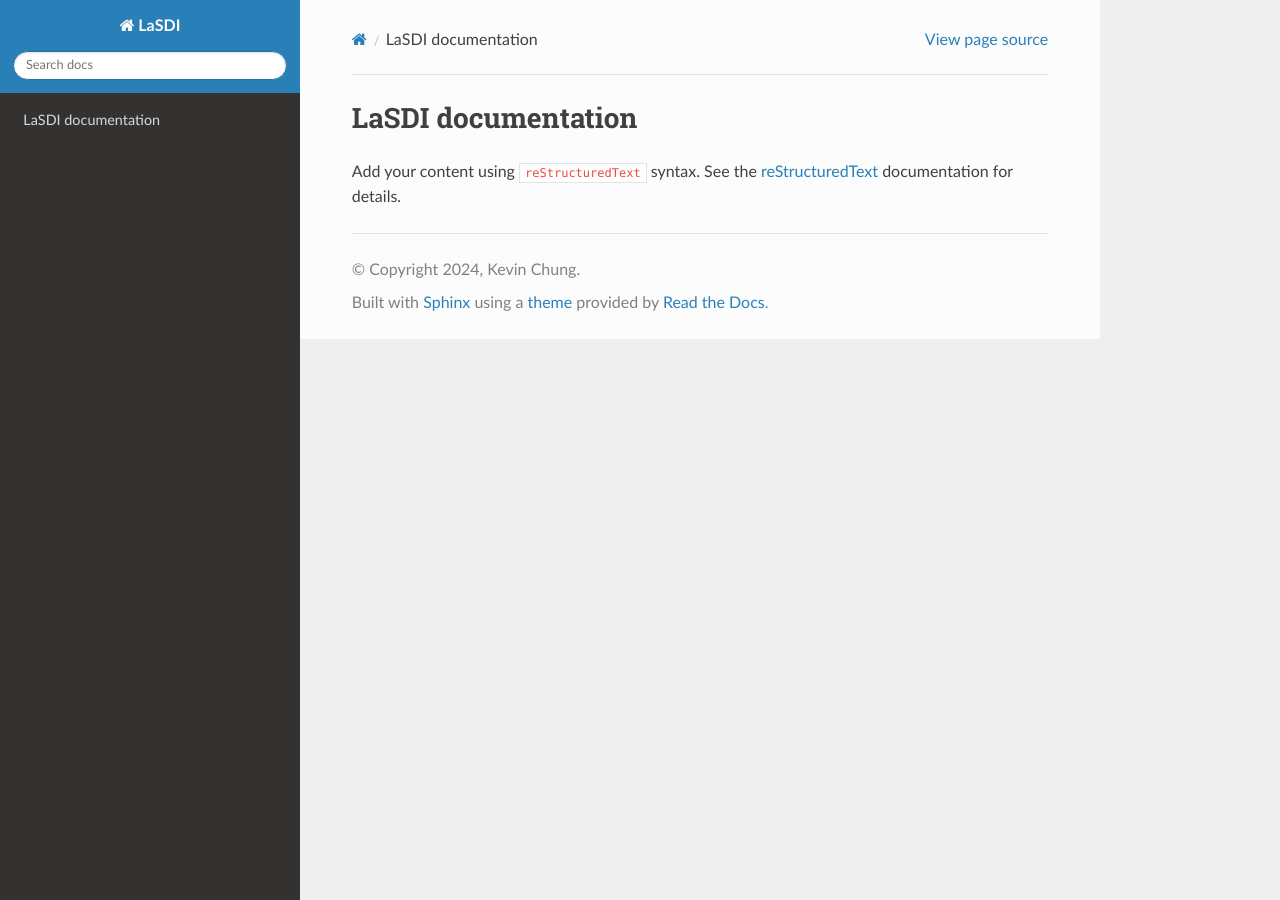
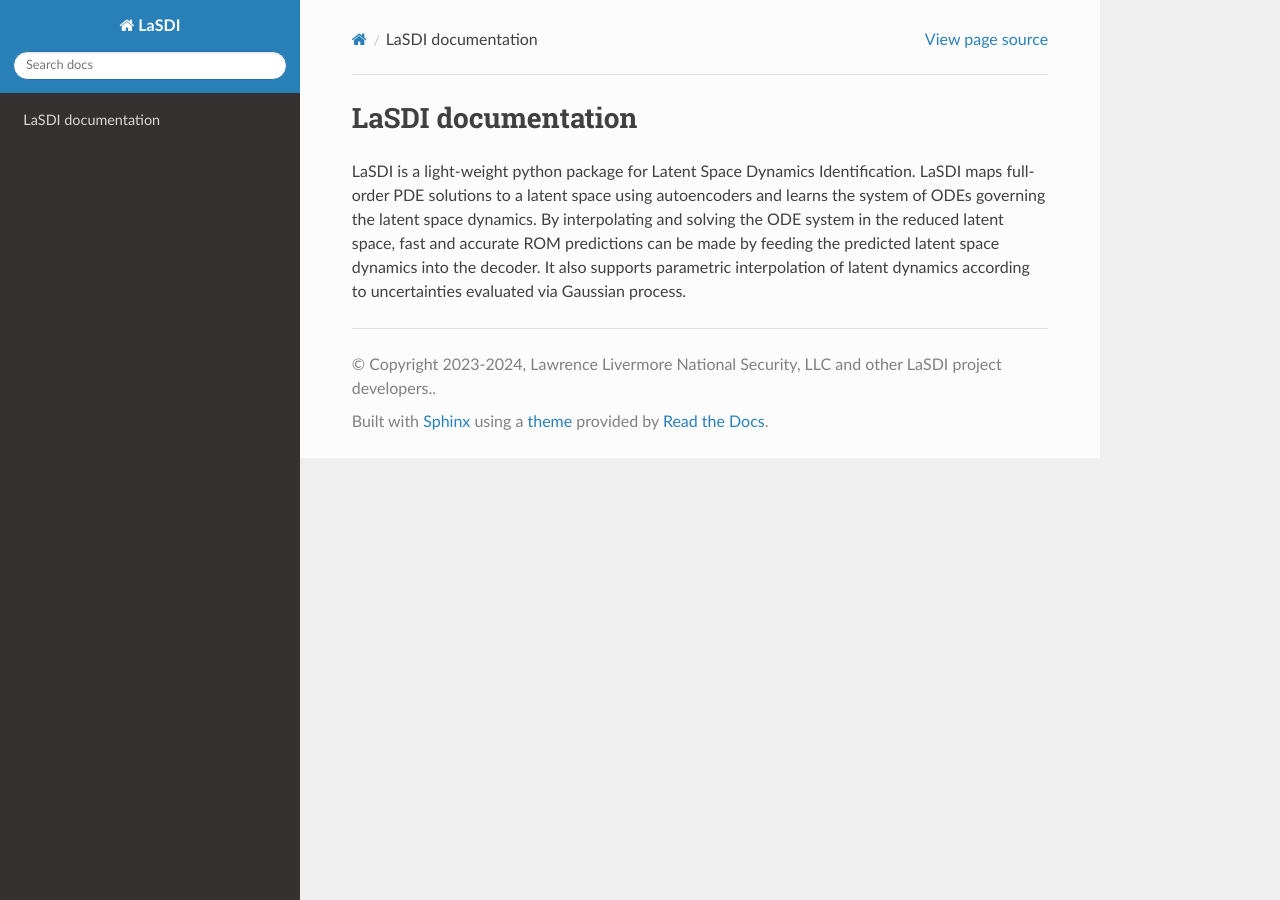
Before and after one commit to LLNL/GPLaSDI, a Sphinx documentation site: the page built from docs/source/index.rst, in a window 1280 px wide. Built offline with Sphinx 7.4.7 and the Read the Docs theme 3.1.0, drawn with Linux system fonts in a browser that asks for light colours; pages that are not in the unit, such as notebooks, are missing from menus.

Commit message:
updating front page

```diff
--- a/docs/source/conf.py
+++ b/docs/source/conf.py
@@ -12,8 +12,8 @@ sys.path.insert(0, os.path.abspath('..'))
 sys.path.insert(0, os.path.abspath('../../src'))
 
 project = 'LaSDI'
-copyright = '2024, Kevin Chung'
-author = 'Kevin Chung'
+copyright = '2023-2024, Lawrence Livermore National Security, LLC and other LaSDI project developers.'
+author = 'Christophe Bonneville, Kevin Chung, Youngsoo Choi'
 release = '2.0'
 
 # -- General configuration ---------------------------------------------------
--- a/docs/source/index.rst
+++ b/docs/source/index.rst
@@ -6,10 +6,10 @@
 LaSDI documentation
 ===================
 
-Add your content using ``reStructuredText`` syntax. See the
-`reStructuredText <https://www.sphinx-doc.org/en/master/usage/restructuredtext/index.html>`_
-documentation for details.
-
+LaSDI is a light-weight python package for Latent Space Dynamics Identification.
+LaSDI maps full-order PDE solutions to a latent space using autoencoders and learns the system of ODEs governing the latent space dynamics.
+By interpolating and solving the ODE system in the reduced latent space, fast and accurate ROM predictions can be made by feeding the predicted latent space dynamics into the decoder.
+It also supports parametric interpolation of latent dynamics according to uncertainties evaluated via Gaussian process.
 
 .. toctree::
    :maxdepth: 2
```
Also changed, not shown: 1 other file.
